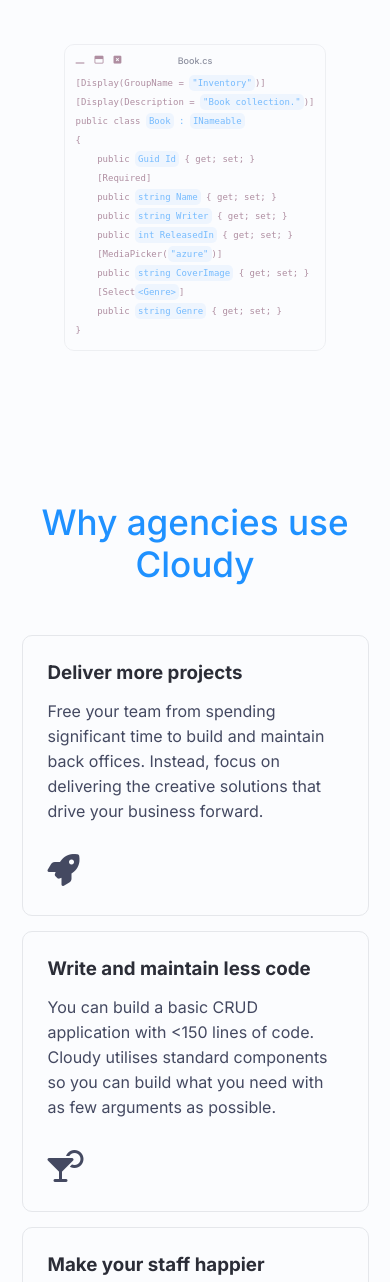
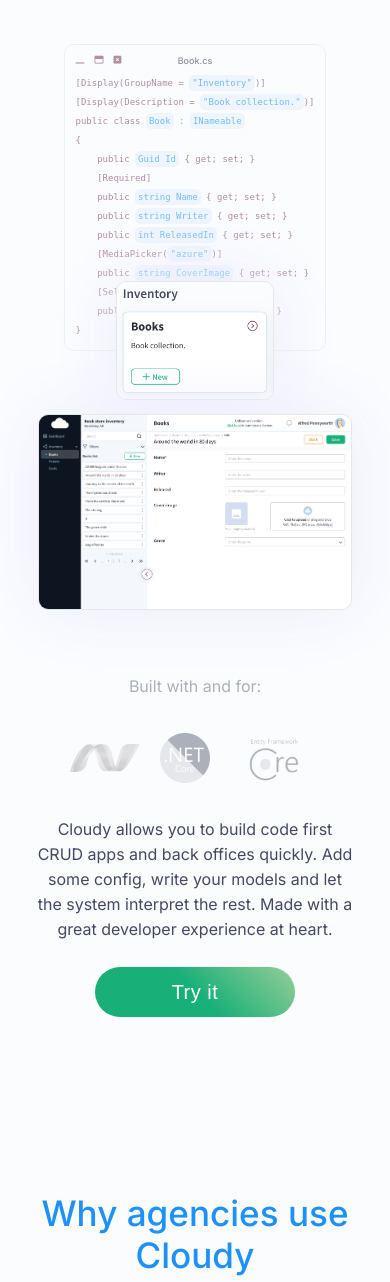
Before and after one commit to cloudy-net/cloudy-website, an ASP.NET Core app: template cloudy-website/Views/Home/Index.cshtml in a window 390 px wide. Shown: the part 457-1739 px from the top of the page. Run offline with ASP.NET Core 8, Linux system fonts and the light colour scheme; the template is opened without the code that fills it, so the values that code supplies are empty; some libraries are stand-ins or nearby versions.

Commit message:
hero update with images, text and new cta

```diff
--- a/cloudy-website/Views/Home/Index.cshtml
+++ b/cloudy-website/Views/Home/Index.cshtml
@@ -38,6 +38,24 @@
     [Select<span class="codeBlueWb">&#60;<span>Genre</span>&#62;</span>]
     public <span class="codeBlueWb">string Genre</span> { get; set; }
 }</code></pre>
+    </div>
+    <div class="heroImages">
+        <div class="heroImgCard">
+            <img id="heroImgCard" src="~/assets/images/heroCard.png" alt="Example of a book entity in Cloudy" width="250" height="187" />
+        </div>
+        <div class="heroImgForm">
+            <img id="heroImgForm" src="~/assets/images/heroForm.png" alt="Example of a book entity form in Cloudy" width="500" height="304" />
+        </div>
+    </div>
+    <div>
+        <p class="techIconTxt">Built with and for:</p>
+        <div class="techIconContainer">
+            <img class="techIcon"  src="~/assets/images/netgrey.png" alt=".NET logo" width="70" height="28" />
+            <img class="techIcon"  src="~/assets/images/netcoregrey.png" alt=".NET core logo" width="50" height="50" />
+            <img class="techIcon"  src="~/assets/images/efcoregrey.png" alt="EF Core logo" width="90" height="68" />
+        </div>
+        <p class="heroBottomCTA">Cloudy allows you to build code first CRUD apps and back offices quickly. Add some config, write your models and let the system interpret the rest. Made with a great developer experience at heart.</p>
+        <button class="tryItBtn button" onclick="location.href = '/product/pricing';"><span>Try it  </span></button>
     </div>
 </div>
 
--- a/cloudy-website/wwwroot/css/site.css
+++ b/cloudy-website/wwwroot/css/site.css
@@ -453,6 +453,8 @@
         border-radius: 10px;
         line-height: 20px;
         opacity: 0.6;
+        position: relative;
+        right: 100px;
     }
 
         .heroCodeHeader {
@@ -507,20 +509,81 @@
     display: none;
 }
 
+#heroImgCard {
+    position: relative;
+    bottom: 300px;
+    right: 320px;
+    box-shadow: 0.2px 0.2px 70px #ebebff;
+    border: 1px solid var(--secondaryBackground);
+    border-radius: 10px;
+}
+
+#heroImgForm {
+    position: relative;
+    bottom: 550px;
+    left: 190px;
+    box-shadow: 0.2px 0.2px 70px #ebebff;
+    border: 1px solid var(--secondaryBackground);
+    border-radius: 10px;
+    margin-bottom: -450px;
+}
+
 .buyBtn {
     min-width: 50%;
     height: 50px;
 }
 
+.techIconTxt {
+    color: var(--boxContent);
+}
+
+.techIconContainer {
+    display: flex;
+    flex-direction: row;
+    justify-content: center;
+    flex-wrap: wrap;
+    align-items: center;
+}
+
+    .techIcon {
+        margin: 25px;
+    }
+
+.heroBottomCTA {
+    width: 70%;
+    margin: 0 auto;
+}
+
+.tryItBtn {
+    height: 50px;
+    width: 200px;
+    margin: 25px;
+}
+
+@media (max-width: 950px) {
+    .heroCode {
+        right: 0px;
+    }
+    #heroImgCard {
+        bottom: 295px;
+        right: 150px;
+    }
+    #heroImgForm {
+        bottom: 260px;
+        left: 0px;
+        margin-bottom: -200px;
+    }
+    .heroBottomCTA {
+        width: 90%;
+    }
+}
 @media (max-width: 750px) {
     .heroBreak {
         display: block;
     }
-
     h1 {
         font-size: 8vw;
     }
-
     h2 {
         font-size: 7vw;
     }
@@ -533,6 +596,18 @@
     }
     .heroCodeHeader {
         margin-bottom: 10px;
+    }
+    #heroImgCard {
+        height: auto;
+        width: 40vw;
+        bottom: 70px;
+        right: 0px;
+    }
+    #heroImgForm {
+        height: auto;
+        width: 80vw;
+        bottom: 60px;
+        margin-bottom: 0px;
     }
 }
 @media (max-width: 500px) {
@@ -550,6 +625,14 @@
     }
     h2 {
         font-size: 9vw;
+    }
+}
+@media (max-width: 390px) {
+    .techIcon {
+        margin-top: 25px;
+        margin-left: 10px;
+        margin-right: 10px;
+        margin-bottom: 25px;
     }
 }
 
@@ -915,7 +998,7 @@
 
         .footerBtn {
             width: 250px;
-            height: 60px;
+            height: 50px;
             font-size: 20px;
         }
 
```
Also changed, not shown: cloudy-website/wwwroot/assets/images/cloudy_ui.png (deleted), cloudy-website/wwwroot/assets/images/efcoregrey.png (added), cloudy-website/wwwroot/assets/images/heroCard.png (added), cloudy-website/wwwroot/assets/images/heroForm.png (added), cloudy-website/wwwroot/assets/images/netcoregrey.png (added), cloudy-website/wwwroot/assets/images/netgrey.png (added), 1 other file.
